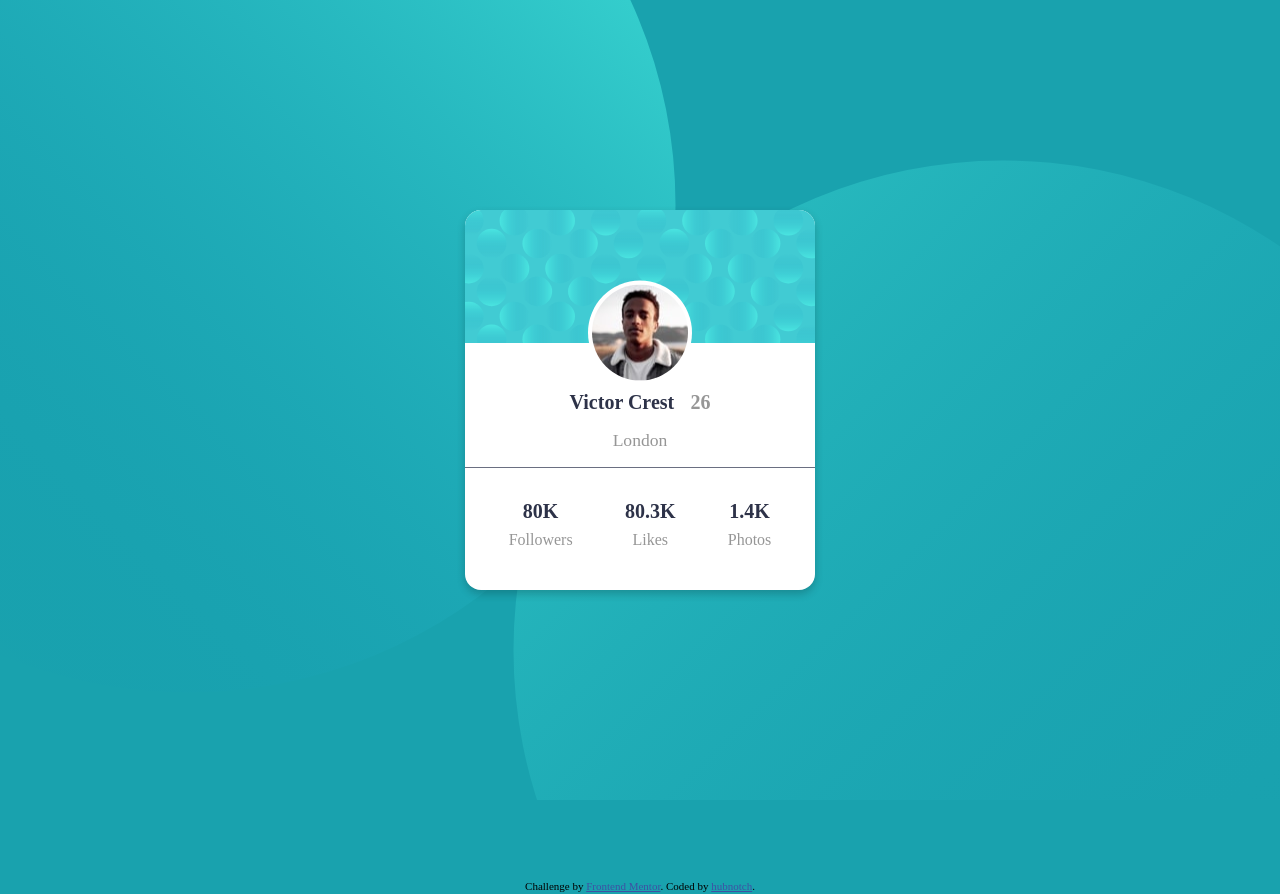
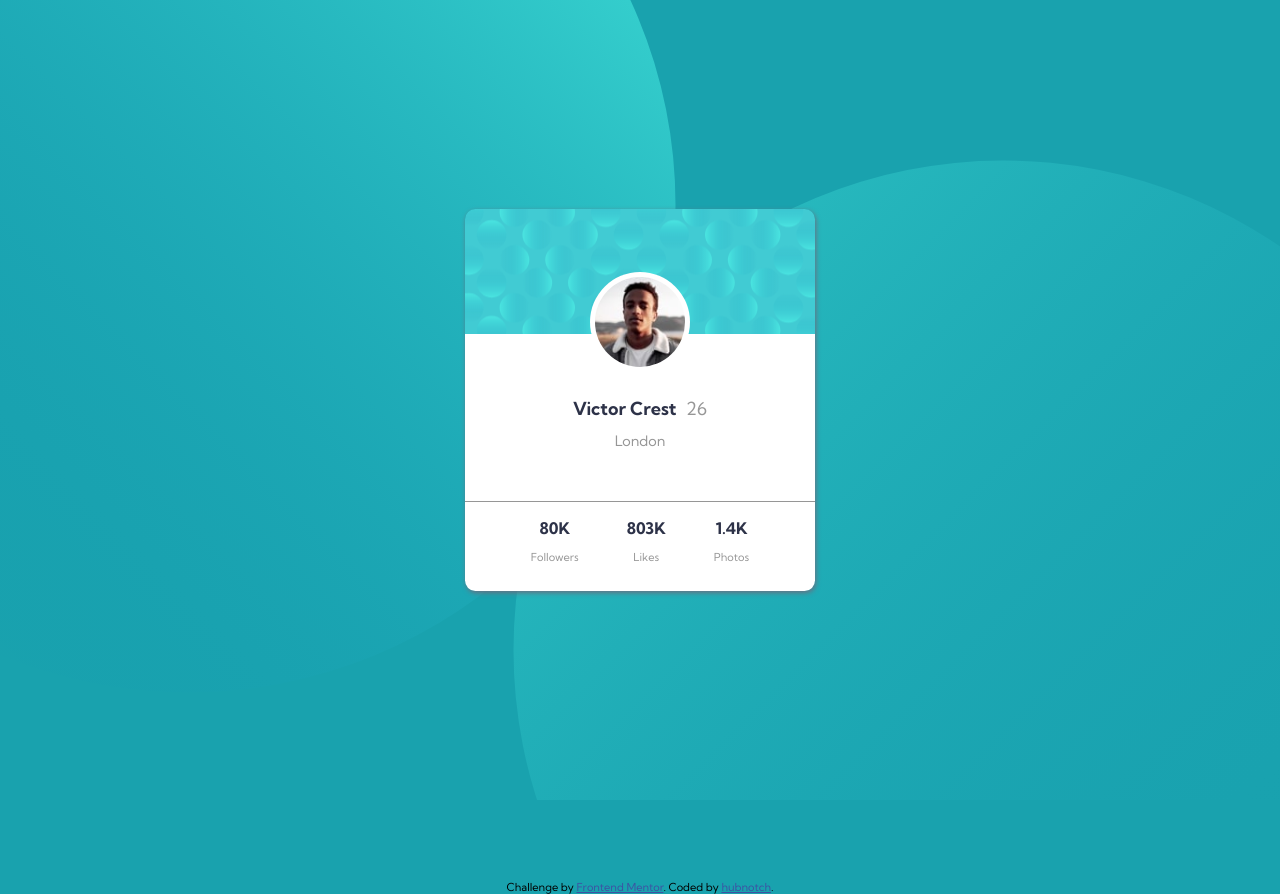
Before and after one commit to Hubnotch/profile-card-component, a plain HTML site: page index.html in a window 1280 px wide. Drawn offline with Linux system fonts and the light colour scheme.

Commit message:
finished up the card

```diff
--- a/index.html
+++ b/index.html
@@ -34,7 +34,7 @@
               <p class="followers-name">Followers</p>
             </div>
             <div class="likes">
-              <p class="likes-figure">80.3K</p>
+              <p class="likes-figure">803K</p>
               <p class="likes-name">Likes</p>
             </div>
             <div class="photos">
@@ -50,7 +50,7 @@
       Challenge by
       <a href="https://www.frontendmentor.io?ref=challenge" target="_blank"
         >Frontend Mentor</a
-      >. Coded by <a href="https://twitter.com/hubnotch">hubnotch</a>.
+      >. Coded by <a href="https://twitter.com/hubnotch" target="_blank">hubnotch</a>.
     </div>
 
   </body>
--- a/style.css
+++ b/style.css
@@ -1,3 +1,5 @@
+@import url('https://fonts.googleapis.com/css2?family=Kumbh+Sans:wght@400;700&display=swap');
+
 :root {
   --Darkcyan: hsl(185, 75%, 39%);
   --Verydarkdesaturatedblue: hsl(229, 23%, 23%);
@@ -15,6 +17,7 @@ html,
 body {
   height: 100%;
   background: var(--Darkcyan);
+font-family: 'Kumbh Sans', sans-serif;
 }
 .attribution {
     margin-top: 5rem;
@@ -36,129 +39,141 @@ section.main-background {
     background-size: 978px 978px, 978px 978px;
     background-attachment: fixed,fixed;
     padding: 5%;
-    margin: 0 auto;
-    display: flex;
-    justify-content: center;
-    align-items: center;
-    flex-direction: column;
+    display: grid;
+    place-content: center;
 }
 
 div.card {
-    box-shadow: 0 4px 8px 0 rgba(0, 0, 0, 0.2);
-    width: 350px;
-    height: 380px;
-    background: #fff;
-    border-radius: 1rem;
-    transition: all 0.5s;
+    text-align: center;
+    display: grid;
+    grid-template-columns: 350px;
+    grid-template-rows: 1fr;
+    border-radius: 0.65rem;
+    background: var(--Darkcyan);
+    box-shadow: 1px 2px 5px var(--Darkgrayishblue);
+    transition: all 0.6s ease;
+}
+div.card:hover {
+  transform:scale(1.039);
+    box-shadow: 2px 4px 10px var(--Darkgrayishblue);
 }
 
-div.card:hover {
-    box-shadow: 0 8px 16px 0 rgba(0,0,0,0.2);
+div.card-top{
+  height: 7.8rem;
+  border-radius: 0.65rem 0.65rem 0 0;
+  background-image: url(images/bg-pattern-card.svg);
+  background-repeat: repeat;
+  background-position: center;
+  position: relative;
+  padding: 2rem;
 }
 
-div.card-top {
-    width: 100%;
-    height: 35%;
-    padding: 3rem;
-    background: url(images/bg-pattern-card.svg);
-    background-size: cover;
-    border-radius: 1rem 1rem 0 0;
-    position:relative;
-}
-div.card-bottom {
-    width: 100%;
-    align-items: center;
+div.img-container {
+  background: #fff;
+  display: flex;
+  justify-content: center;
+  align-items:center;
+  width: 100px;
+  height: 100px;
+  border-radius: 50%;
+  position: absolute;
+  top: 50%;
+  left: 50%;
+  transform: translateX(-50%)
 }
 
-div.img-container img {
-    /* width: 100%; */
-    border-radius: 50%;
-}
-div.img-container{
-    width: 6.5rem;
-    height: 6.5rem;
-    background: rgb(255, 255, 255);
-    border-radius: 50%;
-    display: flex;
-    justify-content: center;
-    align-items: center;
-    position: absolute;
-    bottom: -3.25rem;
-    right: 50%;
-    transform: translate(50%,-10%);
+div.img-container img{
+  background: #fff;
+  width: 90px;
+  height: 90px;
+  border-radius: 50%;
 }
 
-div.card-description {
-    margin-top: 3rem;
-    text-align: center;
+div.card-bottom{
+  background: #fff;
+  border-radius: 0 0 0.65rem 0.65rem;
+}
+
+div.card-description{
+  padding: 1rem 2rem;
+  margin: 1.45rem;
 }
 
 p.profile-name{
-    font-size: 1.25rem;
-    font-weight: 700;
-    color: var(--Verydarkdesaturatedblue);
+  color: var(--Verydarkdesaturatedblue);
+  font-size: 18px;
+  font-weight: 700;
+  margin-top: 1.5rem;
+}
+p.profile-name span{
+  color: var(--Darkgray);
+  font-size: 18px;
+  font-weight: 400;
+  margin-left: 0.35rem;
 }
 
-p.profile-name span {
-    margin-left: 0.7rem;
+p.profile-location {
+  margin: 0.75rem 0;
+  color: var(--Darkgray);
+  font-size: 0.9rem;
 }
 
-p.profile-name span,
-p.profile-location,
-p.followers-name,
-p.likes-name,
-p.photos-name{
-    color: var(--Darkgray);
+div.card-stats {
+  border-top: 0.5px solid var(--Darkgray);
+  padding: 0.5rem;
+  display: flex;
+  justify-content: center;
+  align-items: center;
 }
 
-p.profile-location{
-    margin: 1rem 0;
-    font-size: 1.1rem;
+div.followers,
+div.likes,
+div.photos {
+  margin: 0.5rem 1.5rem;
+  /* padding: 0.5rem; */
 }
 
 p.followers-figure,
 p.likes-figure,
 p.photos-figure {
-    color: var(--Verydarkdesaturatedblue);
-    font-weight: 700;
-    font-size: 1.25rem;
-    margin-bottom: 0.5rem;
+  font-weight: 700;
+  color: var(--Verydarkdesaturatedblue);
 }
 
-div.card-stats{
-    margin: 1rem 0 2rem 0;
-    padding: 1rem 5%;
-    border-top: 1px solid var(--Darkgrayishblue);
-  display:flex;
-  flex-direction: row;
-  justify-content: space-around;
+p.followers-name,
+p.likes-name,
+p.photos-name {
+  font-weight: 400;
+  color: var(--Darkgray);
+  font-size: 0.69rem;
+  margin: 0.7rem 0;
 }
 
-div.followers,
-div.likes,
-div.photos {
-    text-align: center;
-    padding: 1rem;
-}
+
 
 @media screen and (max-width:425px){
-    div.card {
+   div.card {
         width: 300px;
     }
     section.main-background {
-
         background-position: -20% -40%, 130% 110%;
         background-repeat: no-repeat, no-repeat;
         background-size: 238px 238px, 238px 238px;
-
+        display: grid;
+        place-content: center;
     }
 
-    div.card{
-        display:block;
-    }
+
 }
+
+
 @media screen and (max-width:320px){
-    div.card {
+     div.card {
         width: 250px;
     }
+    section.main-background {
+      background-position: -20% -40%, 130% 110%;
+      background-repeat: no-repeat, no-repeat;
+      background-size: 238px 238px, 238px 238px;
+  }
 }
```
